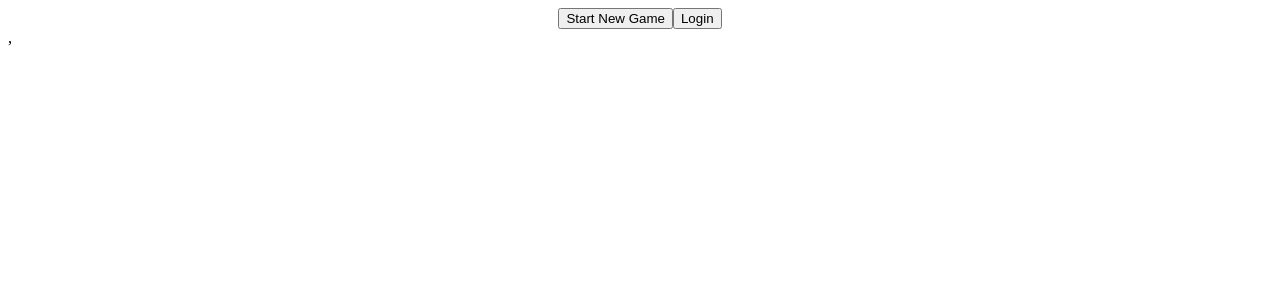
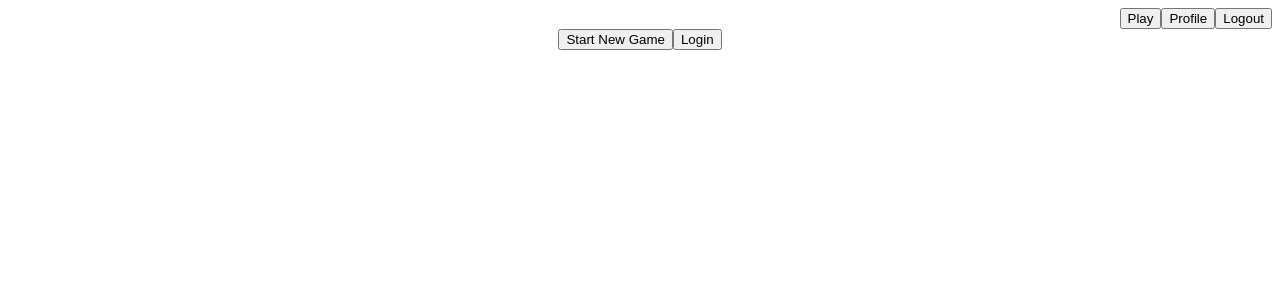
Before and after one commit to artemkhere/background_game, a React (Create React App) app in the folder frontend/: page / in a window 1280 px wide. Shown: the top 300 px of the page. Built offline with nearby package versions, Linux system fonts and the light colour scheme.

Commit message:
Added TopMenu

```diff
--- a/frontend/src/App.js
+++ b/frontend/src/App.js
@@ -1,5 +1,6 @@
 import React, { useState } from 'react';
 
+import TopMenu from './components/TopMenu';
 import LandingPage from './components/LandingPage';
 import GameSession from './components/GameSession';
 
@@ -22,12 +23,10 @@ function App(props) {
 
   return (
     <div>
+      <TopMenu setCurrentScreen={setCurrentScreen} />
       {renderMainSection()}
     </div>
   );
 }
 
 export default App;
-
-// <TopMenu />
-// <Footer />
--- a/frontend/src/components/GameSession.jsx
+++ b/frontend/src/components/GameSession.jsx
@@ -31,7 +31,6 @@ function GameSession(props) {
       <ClickableArea />
     </div>
   );
-
 }
 
 function mapStateToProps(state) {
--- /dev/null
+++ b/frontend/src/components/TopMenu.jsx
@@ -0,0 +1,38 @@
+import React from 'react';
+import { connect } from 'react-redux';
+
+import { connectToSocket, disconnectFromSocket } from '../actions/socketActions';
+
+function TopMenu(props) {
+  const { connectToSocket, disconnectFromSocket, setCurrentScreen } = props;
+
+  const handlePlay = () => {
+    setCurrentScreen('GameSession');
+    connectToSocket();
+  }
+
+  const handleQuit = () => {
+    disconnectFromSocket();
+    setCurrentScreen('LandingPage');
+  }
+
+  return (
+    <div style={{ textAlign: "right" }}>
+      <button onClick={handlePlay}>Play</button>
+      <button>Profile</button>
+      <button onClick={handleQuit}>Logout</button>
+    </div>
+  );
+}
+
+function mapDispatchToProps(dispatch) {
+  return {
+    connectToSocket: connectToSocket(dispatch),
+    disconnectFromSocket: disconnectFromSocket(dispatch),
+  };
+}
+
+export default connect(
+  () => { return {}; },
+  mapDispatchToProps
+)(TopMenu);
--- a/frontend/src/index.js
+++ b/frontend/src/index.js
@@ -12,7 +12,7 @@ ReactDOM.render(
   <Provider store={store}>
     <React.StrictMode>
       <App />
-    </React.StrictMode>,
+    </React.StrictMode>
   </Provider>,
   document.getElementById('root')
 );
```
